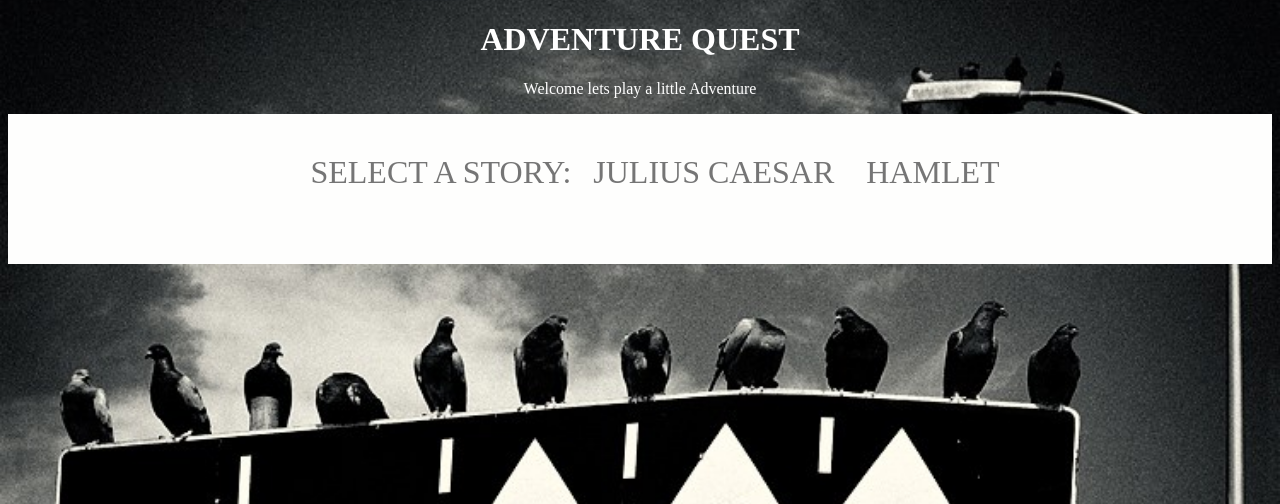
After one commit to herrerasean3/adventure-quest, a Python web app: template templates/temp.html in a window 1280 px wide. The commit adds this page. Shown: the top 504 px of the page. Run offline with Jinja, Linux system fonts and the light colour scheme; the template is opened without the code that fills it, so the values that code supplies are empty.

Commit message:
added code to html

```diff
--- a/css/style.css
+++ b/css/style.css
@@ -7,14 +7,15 @@ body {
   background-position: center;
   color: white;
   text-align: center;
-  display:fixed;
+  display: fixed;
 }
+
 
 #storybox{
   width: 80%;
   height: auto;
   border: solid;
-  margin: auto;
+  margin: 300px auto auto auto;
   flex: auto;
   background-color: black;
 
@@ -27,5 +28,40 @@ body {
   background-position: center;
   text-align: center;
   text-decoration: none;
+  display: grid | grid;
+  margin: 10px;
+}
+
+#btn1{
+  padding: 10px;
+}
+#btn2{
+  padding: 10px;
+}
+
+#list {
+  bottom: 0;
+  width: 100%;
+  height: 150px;
+  background: #FEFEFD;
+}
+
+div li {
+	display: grid;
+	padding: 24px 10px;
+  grid-template-columns: auto auto;
+}
+
+div li button {
+	color: #757575;
+	text-transform: uppercase;
 
 }
+
+div li {
+  padding: 24px 4px;
+}
+
+div li a {
+  font-size: 14px;
+}
--- a/templates/adq.html
+++ b/templates/adq.html
@@ -9,13 +9,12 @@
   <body>
     <div class="jumbotron text-center" style="margin-bottom:0">
   <h1>ADVENTURE QUEST</h1>
-  <p> Welcome lets play a little Adventure.</p>
+  <p> Welcome lets play a little Adventure</p>
 </div>
 
     <div id="storybox" class="container">
 
-    </div>
-
+    </div id="list">
     <button id="btn1" type="button" class="btn"></button>
     <button id="btn2" type="button" class="btn"></button>
     <script type="text/javascript" src="js/script.js"></script>
--- /dev/null
+++ b/templates/temp.html
@@ -0,0 +1,64 @@
+<!DOCTYPE html>
+<html lang="en" dir="ltr">
+  <head>
+    <meta charset="utf-8">
+    <title>Adventure Quest</title>
+    <meta name="viewport" content="width=device-width, initial-scale=1">
+    <link rel="stylesheet" type="text/css" href="/css/style.css">
+    <style>
+    nav {
+    	//position: absolute;
+    	bottom: 0;
+    	width: 100%;
+    	height: 150px;
+    	background: #FEFEFD;
+      display:inline-flex;
+      align-content: flex-end;
+      justify-content: center;
+    }
+
+    nav li {
+    	display: inline-block;
+    	padding: 24px 10px;
+    }
+
+    nav li a {
+    	color: #757575;
+    	text-transform: uppercase;
+      text-decoration: none;
+    }
+
+    nav li {
+      padding: 24px 4px;
+    }
+
+    nav li a {
+      font-size: 32px;
+    }
+
+    </style>
+  </head>
+  <body>
+    <div class="jumbotron text-center" style="margin-bottom:0">
+  <h1>ADVENTURE QUEST</h1>
+  <p> Welcome lets play a little Adventure</p>
+</div>
+<!--
+    <div id="storybox" class="container">
+
+    </div>
+
+    <button  type="button" class="btn"></button>
+    <button id="btn2" type="button" class="btn"></button>
+      -->
+    <script type="text/javascript" src="js/script.js"></script>
+
+    <nav>
+		 <ul>
+        <li><a href="#">Select a Story:</a></li>
+		 	  <li><a id="btn1"  href="#">Julius Caesar</a></li>
+		 	  <li><a id="btn2" href="#">Hamlet</a></li>
+		 </ul>
+	</nav>
+  </body>
+</html>
```
